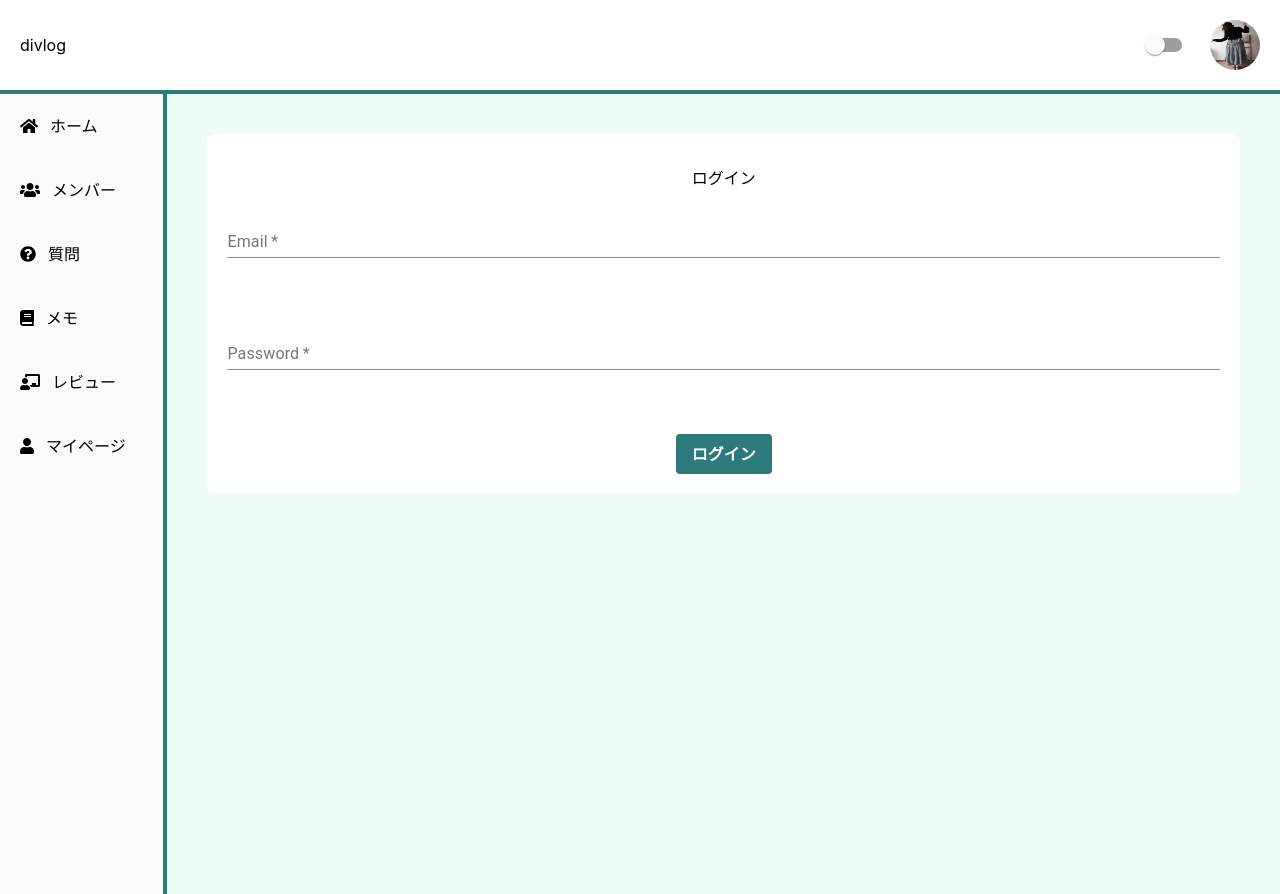
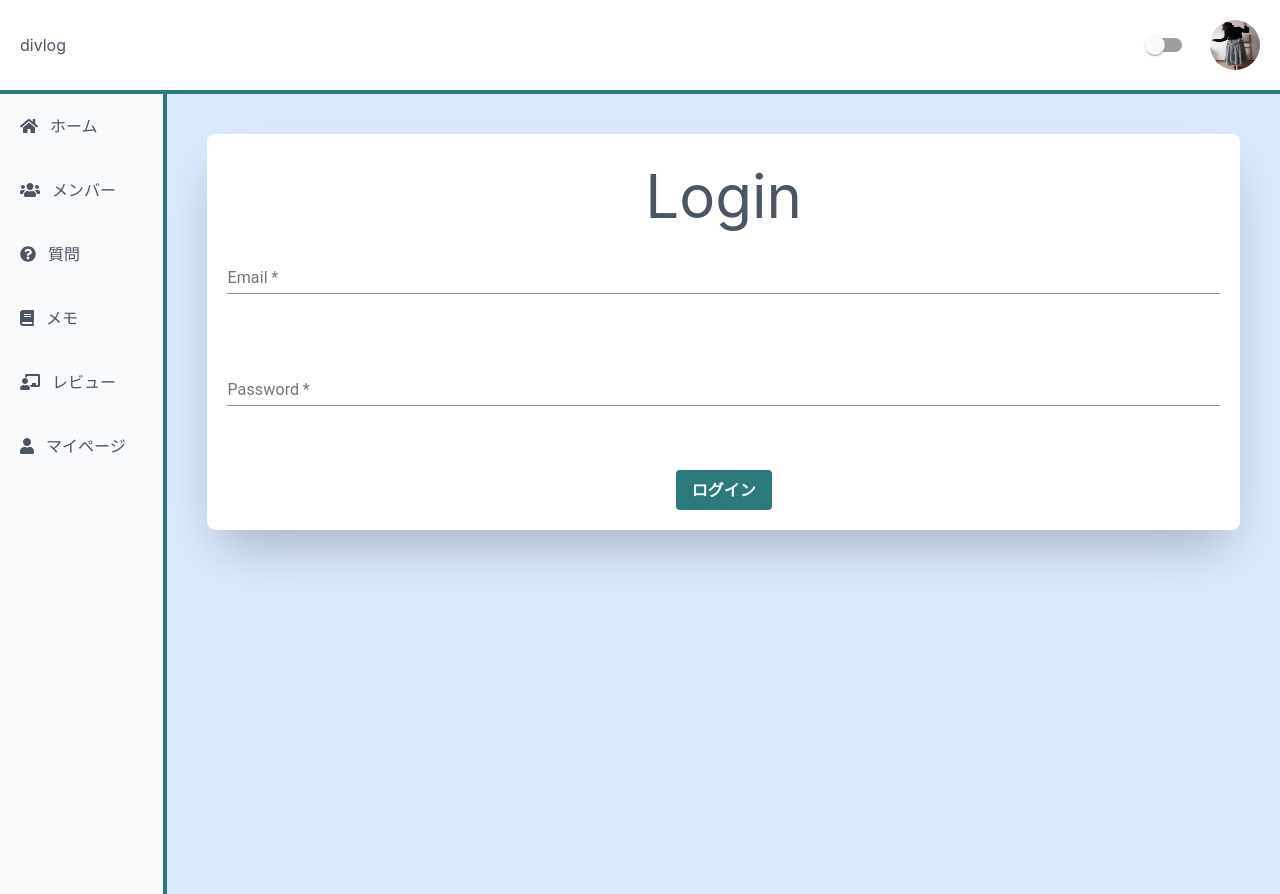
Before and after one commit to yk-you0922/divlog, a Next.js app: page /Login in a window 1280 px wide. Built offline with nearby package versions, Linux system fonts and the light colour scheme.

Commit message:
♻️ CSS修正

```diff
--- /dev/null
+++ b/src/components/Card/Card.tsx
@@ -0,0 +1,13 @@
+import { ReactNode, VFC } from "react";
+
+type Props = {
+  children: ReactNode;
+}
+
+export const Card:VFC<Props> = (props) => {
+  return (
+    <div className="bg-white rounded-lg text-center p-5 shadow-2xl hover:bg-gray-50">
+      {props.children}
+    </div>
+  )
+}
--- a/src/components/Header/Title.tsx
+++ b/src/components/Header/Title.tsx
@@ -7,7 +7,7 @@ type Props = {
 export const Title: VFC<Props> = (props) => {
   return (
     <div className="w-full">
-      <h1 className="mt-3 mb-5">{props.children}</h1>
+      <h1 className="mt-3 mb-5 text-6xl">{props.children}</h1>
     </div>
   )
 }
--- a/src/components/Sidebar/Sidebar.tsx
+++ b/src/components/Sidebar/Sidebar.tsx
@@ -30,7 +30,7 @@ export const Sidebar: VFC = () => {
 	return (
 		<div className="bg-gray-50 border-r-4 border-teal-700 h-screen lg:w-48 md:w-30">
 			{LINKITEMS.map((item) => (
-				<LinkList icon={item.icon} linkName={item.linkName} href={item.href} />
+				<LinkList key={item.href} icon={item.icon} linkName={item.linkName} href={item.href} />
 			))}
 		</div>
 	);
--- a/src/pages/Login.tsx
+++ b/src/pages/Login.tsx
@@ -1,14 +1,38 @@
 import { TextField } from '@material-ui/core';
-import { VFC } from 'react';
+import React, { ChangeEvent, useState, VFC } from 'react';
+
 import { PrimaryButton } from 'src/components/Button/PrimaryButton';
+import { Card } from 'src/components/Card/Card';
 import { Title } from 'src/components/Header/Title';
 
 const Login: VFC = () => {
+	const [email, setEmail] = useState<string>('');
+	const [password, setPassword] = useState<string>('');
+
+	const handleEmail = (e: ChangeEvent<HTMLInputElement>) => {
+		setEmail((email) => e.target.value);
+	};
+
+	const handlePassword = (e: ChangeEvent<HTMLInputElement>) => {
+		setPassword((password) => e.target.value);
+	};
+
 	return (
-		<div className="bg-white rounded-lg text-center m-10 p-5">
-			<Title>ログイン</Title>
+		<div className="m-10">
+			<Card>
+				<Title>Login</Title>
+				<form>
 					<div className="mt-5">
-				<TextField required id="standard-required" label="Email" fullWidth />
+						<TextField
+							required
+							id="standard-required"
+							label="Email"
+							type="text"
+							autoComplete="email"
+							fullWidth
+							value={email}
+							onChange={handleEmail}
+						/>
 					</div>
 					<div className="mt-16">
 						<TextField
@@ -18,11 +42,15 @@ const Login: VFC = () => {
 							type="password"
 							autoComplete="current-password"
 							fullWidth
+							value={password}
+							onChange={handlePassword}
 						/>
 					</div>
 					<div className="mt-16 text-center">
 						<PrimaryButton>ログイン</PrimaryButton>
 					</div>
+				</form>
+			</Card>
 		</div>
 	);
 };
--- a/src/pages/_app.tsx
+++ b/src/pages/_app.tsx
@@ -8,7 +8,7 @@ import { Sidebar } from 'src/components/Sidebar/Sidebar';
 
 const MyApp: VFC = ({ Component, pageProps }: AppProps) => {
 	return (
-		<>
+		<div className="text-gray-600 dark:text-gray-100">
 			<Head>
 				<title>divlog</title>
 				<meta name="description" content="Generated by create next app" />
@@ -17,11 +17,11 @@ const MyApp: VFC = ({ Component, pageProps }: AppProps) => {
 			<Header />
 			<div className="flex">
 				<Sidebar />
-				<div className="w-full bg-green-50">
+				<div className="w-full bg-blue-100">
 					<Component {...pageProps} />
 				</div>
 			</div>
-		</>
+		</div>
 	);
 };
 
```
Lines whose indentation alone changed are shown as unchanged.
